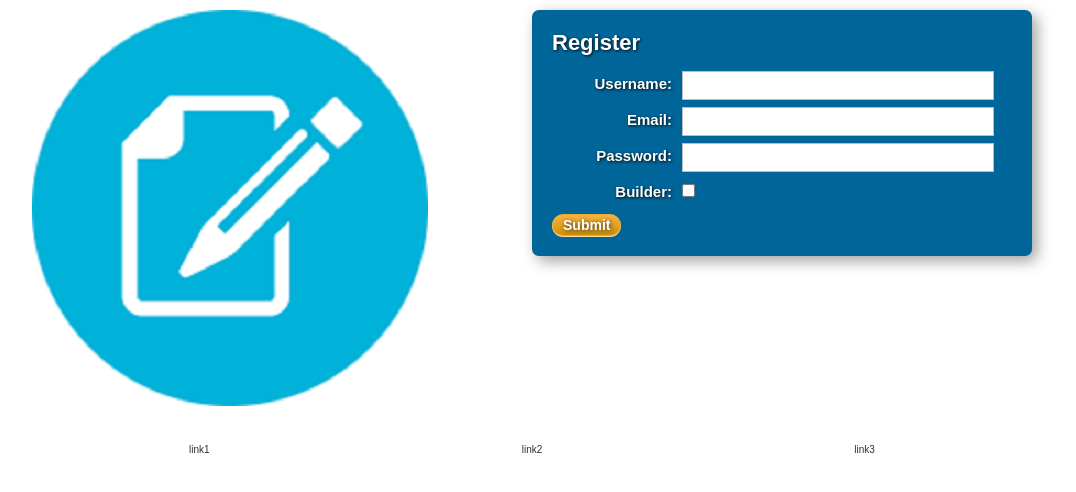
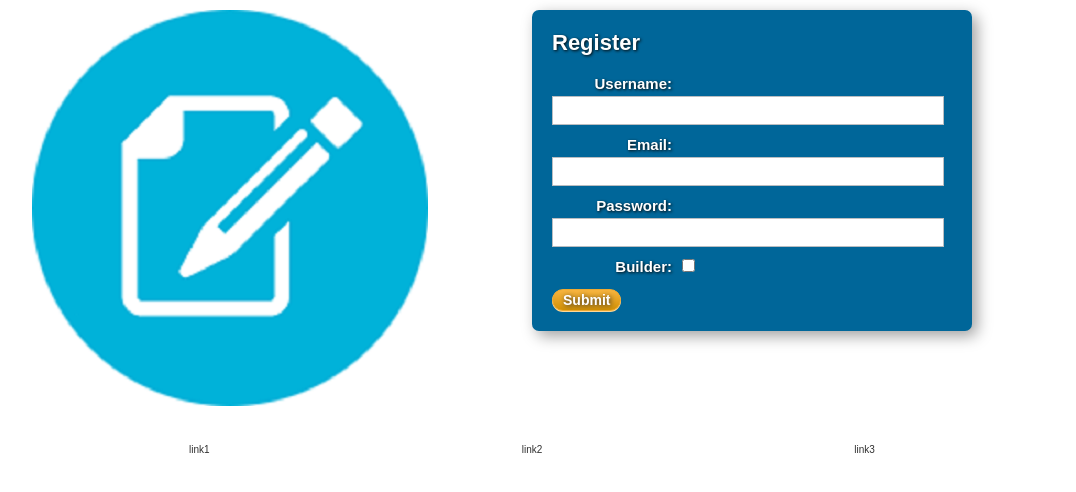
Before and after one commit to ajaychandrareddi/ProjectX, a PHP site: page /folderX/register.php in a window 1280 px wide. Shown: the part 168-660 px from the top of the page, without its empty margins (108-1184 px from the left). Run offline with PHP 8.4, Linux system fonts and the light colour scheme.

Commit message:
Commit - Office to Git

```diff
--- a/css/registration.css
+++ b/css/registration.css
@@ -14,11 +14,11 @@
 
 .container
 {
-	width: 460px;
+	width: 400px;
 }
 
 .input{
-	width: 300px;
+	width: 380px;
 }
 
 .field:hover .hint{
--- /dev/null
+++ b/folderX/account_itemsactive.php
@@ -0,0 +1 @@
+<?php
```
